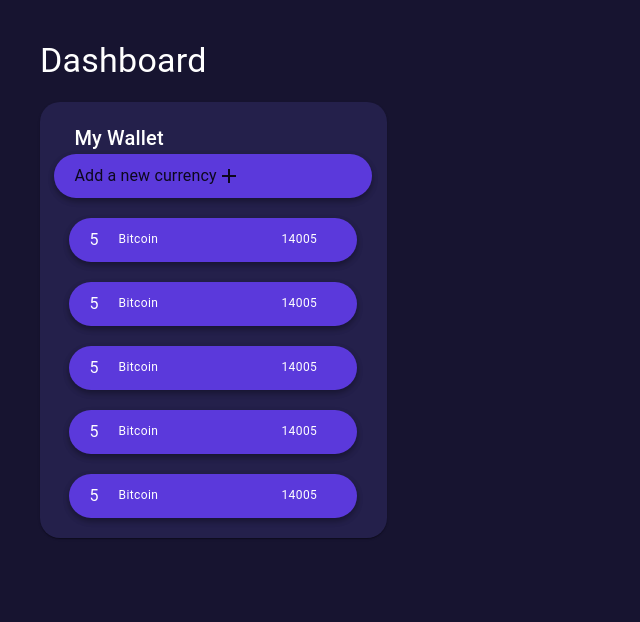
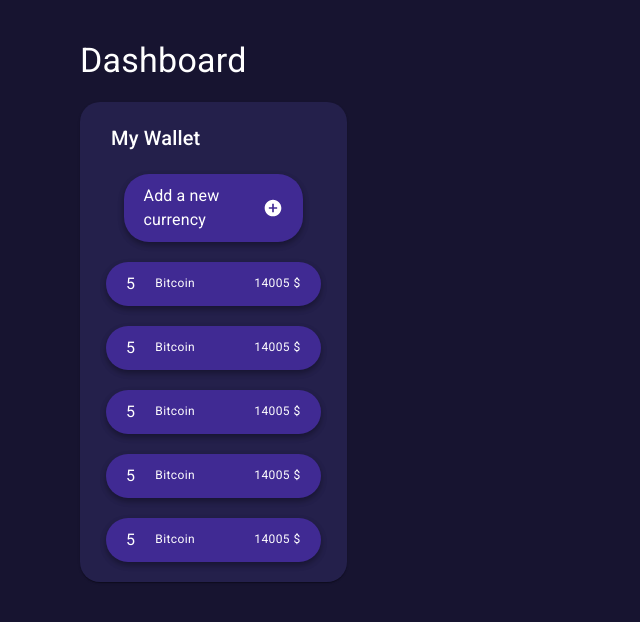
Before and after one commit to Yacinesaf/Crypto-dashboard, a React (Create React App) app: page / in a window 1280 px wide. Shown: the top 622 px of the page, without its empty margins (0-640 px from the left). Built offline with nearby package versions, Linux system fonts and the light colour scheme.

Commit message:
added a dialog to add a currency

```diff
--- a/public/index.html
+++ b/public/index.html
@@ -1,14 +1,13 @@
 <!DOCTYPE html>
 <html lang="en">
+
 <head>
   <meta charset="utf-8" />
   <link rel="icon" href="%PUBLIC_URL%/favicon.ico" />
+  <link rel="stylesheet" href="https://fonts.googleapis.com/css?family=Roboto:300,400,500,700&display=swap" />
   <meta name="viewport" content="width=device-width, initial-scale=1" />
   <meta name="theme-color" content="#000000" />
-    <meta
-      name="description"
-      content="Web site created using create-react-app"
-    />
+  <meta name="description" content="Web site created using create-react-app" />
   <link rel="apple-touch-icon" href="%PUBLIC_URL%/logo192.png" />
   <!--
       manifest.json provides metadata used when your web app is installed on a
@@ -26,6 +25,7 @@
     -->
   <title>React App</title>
 </head>
+
 <body>
   <noscript>You need to enable JavaScript to run this app.</noscript>
   <div id="root"></div>
@@ -40,4 +40,5 @@
       To create a production bundle, use `npm run build` or `yarn build`.
     -->
 </body>
+
 </html>
--- a/src/components/Desktop.js
+++ b/src/components/Desktop.js
@@ -6,8 +6,8 @@
   return (
     <div>
       <Grid container>
-        <Grid item xs={4} style={{ padding: 40, height : '100%' }}>
-          <Typography variant='h4' style={{ color: 'white', paddingBottom : 20 }}>Dashboard</Typography>
+        <Grid item xs={4} style={{ padding: '40px 80px' }}>
+          <Typography variant='h4' style={{ color: 'white', paddingBottom: 20 }}>Dashboard</Typography>
           <MyCryptoes />
         </Grid>
       </Grid>
--- a/src/components/MyCryptoes.js
+++ b/src/components/MyCryptoes.js
@@ -1,20 +1,33 @@
 import React from 'react';
-import { Card, Typography, Grid } from '@material-ui/core';
+import { Card, Typography, Grid, Dialog, DialogTitle, DialogContent, DialogContentText, TextField, DialogActions, Button } from '@material-ui/core';
 import OneCrypto from './OneCrypto';
 import { makeStyles } from '@material-ui/core/styles';
-import AddIcon from '@material-ui/icons/Add';
+import AddCircleIcon from '@material-ui/icons/AddCircle';
+import emptystate from '../assets/emptystate.svg'
 
 function MyCryptoes(props) {
+  const [isDialogOpen, setIsDialogOpen] = React.useState(false);
+
+  const openDialog = () => {
+    setIsDialogOpen(true);
+  };
+
+  const closeDialog = () => {
+    setIsDialogOpen(false);
+  };
 
   const useStyles = makeStyles({
     card: {
-      backgroundColor: '#5b39db',
+      backgroundColor: '#402a93',
       borderRadius: 25,
       padding: '10px 20px',
       boxShadow: '0 3px 6px rgba(0,0,0,0.16), 0 3px 6px rgba(0,0,0,0.23)',
       display: 'flex',
       alignItems: 'center'
     },
+    dialog: {
+      backgroundColor: '#24204b',
+    }
   })
   const amount = 5
   const currency = 'Bitcoin'
@@ -26,20 +39,71 @@
         <Grid container justify='center'>
           <Grid item xs={11}>
             <Typography variant='h6' style={{ color: 'white', padding: '20px 20px 0 20px' }} >My Wallet</Typography>
-            <Card className={classes.card}>
-              <Typography>Add a new currency</Typography>
-              <AddIcon />
-            </Card>
             <Grid container justify='center' style={{ padding: 10 }}>
+              <div style={{ padding: '10px 5px', width: '80%' }}>
+                <Card onClick={openDialog} className={classes.card} style={{ display: 'flex', justifyContent: 'center', cursor: 'pointer' }}>
+                  <Typography style={{ color: 'white', flexGrow: 1 }}>Add a new currency</Typography>
+                  <AddCircleIcon fontSize='small' style={{ color: 'white' }} />
+                </Card>
+              </div>
               {[1, 2, 3, 4, 5].map(x => (
                 <Grid key={x} item xs={12} style={{ padding: '10px 5px' }}>
                   <OneCrypto currencyAmount={amount} currency={currency} price={price} />
                 </Grid>
               ))}
+              {/*<img src={emptystate} alt='empty' height='200px' width='200px' />*/}
             </Grid>
           </Grid>
         </Grid>
       </Card>
+      <Dialog
+        PaperProps={{
+          classes: {
+            root: classes.dialog
+          }
+        }}
+        onEscapeKeyDown={closeDialog}
+        open={isDialogOpen}
+        onClose={closeDialog} >
+        <DialogTitle id="form-dialog-title">Add currency</DialogTitle>
+        <DialogContent>
+          <DialogContentText>
+            Here you can add the crypto currency you want, just fill the fields below.
+        </DialogContentText>
+          <TextField
+            autoFocus
+            margin="dense"
+            id="currency"
+            label="Currency"
+            type="text"
+            fullWidth
+          />
+          <TextField
+            autoFocus
+            margin="dense"
+            id="price"
+            label="price"
+            type="number"
+            fullWidth
+          />
+          <TextField
+            autoFocus
+            margin="dense"
+            id="number"
+            label="Amount bought"
+            type="number"
+            fullWidth
+          />
+        </DialogContent>
+        <DialogActions>
+          <Button onClick={closeDialog} color="primary">
+            Cancel
+        </Button>
+          <Button onClick={closeDialog} color="primary">
+            Add
+        </Button>
+        </DialogActions>
+      </Dialog>
     </div >
   );
 }
--- a/src/components/OneCrypto.js
+++ b/src/components/OneCrypto.js
@@ -7,7 +7,7 @@
 
   const useStyles = makeStyles({
     card: {
-      backgroundColor: '#5b39db',
+      backgroundColor: '#402a93',
       borderRadius: 25,
       padding: '10px 20px',
       boxShadow: '0 3px 6px rgba(0,0,0,0.16), 0 3px 6px rgba(0,0,0,0.23)',
@@ -16,7 +16,6 @@
     },
     typo: {
       color: 'white',
-      paddingRight: 20
     }
   });
   const classes = useStyles();
@@ -24,9 +23,9 @@
 
     <div>
       <Card className={classes.card}>
-        <Typography className={classes.typo} >{currencyAmount}</Typography>
+        <Typography className={classes.typo} style={{paddingRight: 20}} >{currencyAmount}</Typography>
         <Typography variant='caption' className={classes.typo} style={{flexGrow : 1}} >{currency}</Typography>
-        <Typography variant='caption' className={classes.typo} >{price}</Typography>
+        <Typography variant='caption' className={classes.typo} >{price} $</Typography>
       </Card>
     </div >
   );
```
Also changed, not shown: src/assets/emptystate.svg (added). Lines whose indentation alone changed are shown as unchanged.
